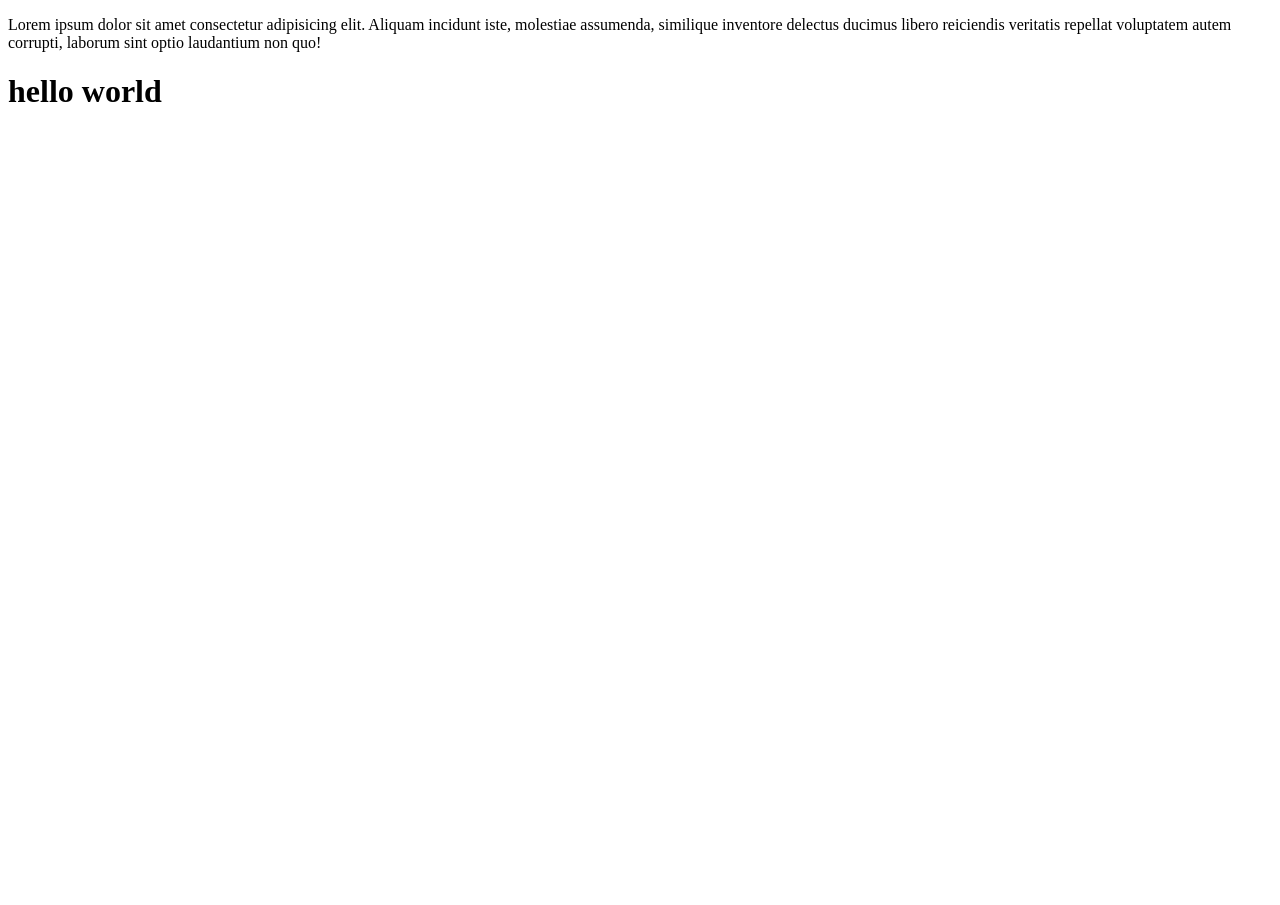
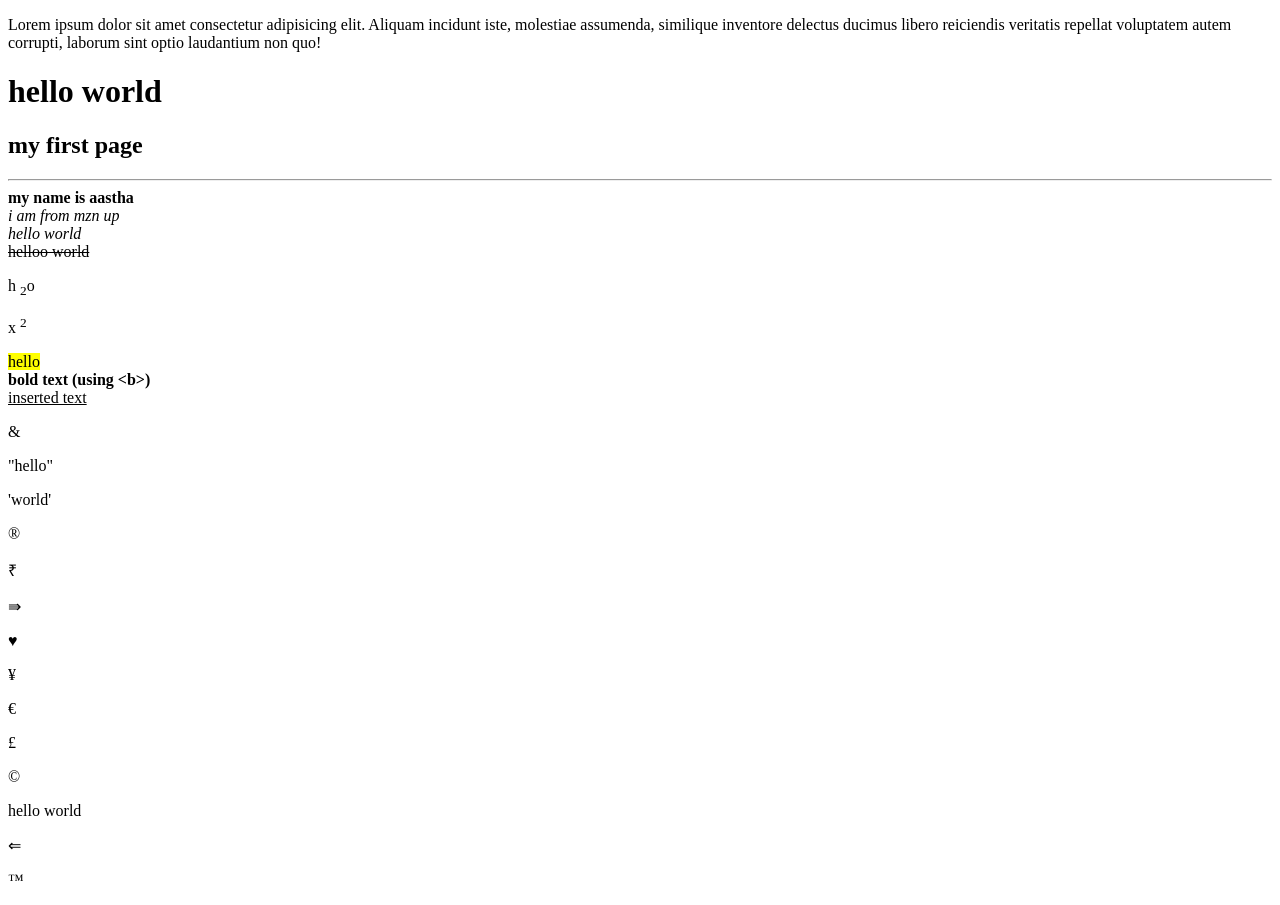
Before and after one commit to Aastha3106-dot/html-aiml1, a plain HTML site: page index.html in a window 1280 px wide. Before the commit the page ends 800 px from the top, so only its background shows below. Drawn offline with Linux system fonts and the light colour scheme.

Commit message:
indexfile

```diff
--- a/index.html
+++ b/index.html
@@ -8,5 +8,39 @@
 <body>
     <p>Lorem ipsum dolor sit amet consectetur adipisicing elit. Aliquam incidunt iste, molestiae assumenda, similique inventore delectus ducimus libero reiciendis veritatis repellat voluptatem autem corrupti, laborum sint optio laudantium non quo!</p>
     <h1>hello world</h1>
+    <h2>my first page</h2>
+    <hr>
+    <b>my name is aastha </b>
+    <br>
+    <i>i am from mzn up</i>
+    <br>
+    <em>hello world</em>
+    <br>
+    <strike>helloo world </strike>
+    <br>
+    <p>h <sub>2</sub>o</p>
+    <p>x <sup>2</sup></p>
+    <mark>hello</mark>
+    <br>
+    <b>bold text (using &lt;b&gt;)</b>
+    <br>
+    <ins>inserted text</ins>
+    <br>
+    <p>&amp;</p>
+    <p>&quot;hello&quot;</p>
+    <p>&apos;world&apos;</p>
+    <p>&reg;</p>
+    <p>&#8377;</p>
+    <p>&rAarr;</p>
+    <p>&hearts;</p>
+    <p>&yen;</p>
+    <p>&euro;</p>
+    <p>&pound;</p>
+    <p>&copy;</p>
+    <p>hello         world&nbsp;</p>
+    <p>&lArr;</p>
+    <p>&trade;</p>
+
+
 </body>
 </html>
```
